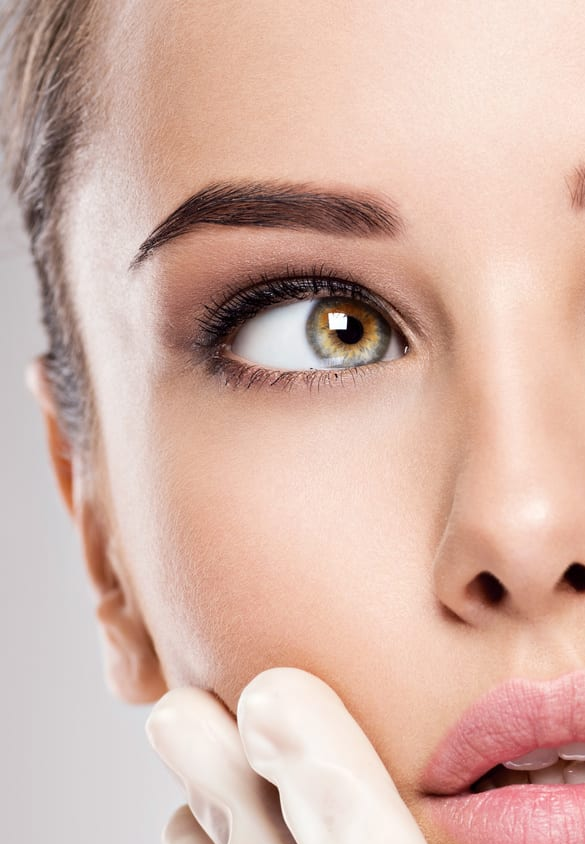
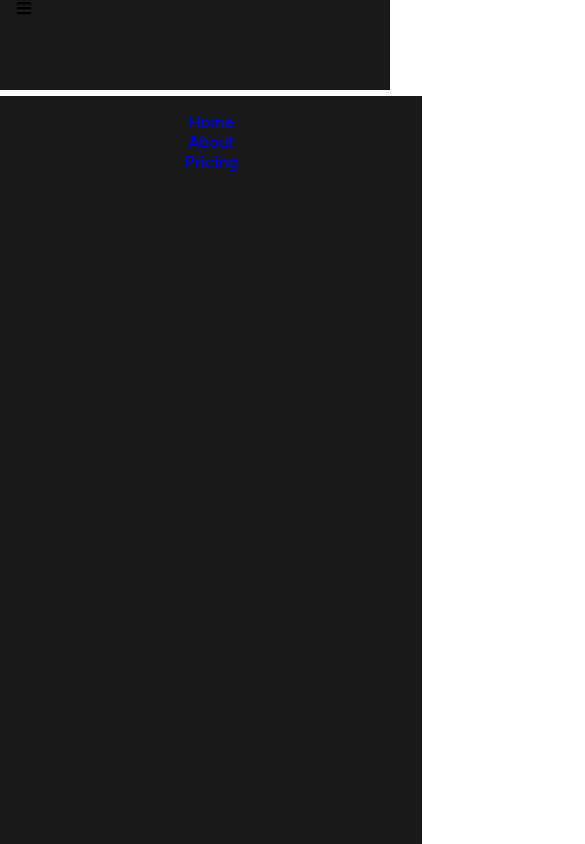
Before and after one commit to Laith1632/botox-react, a React (Create React App) app: page / in a window 390 px wide. Shown: the top 844 px of the page, 585 px wide, since content can reach past the window. Built offline with nearby package versions, Linux system fonts and the light colour scheme.

Commit message:
added styling to nav and hamburger

```diff
--- a/src/App.js
+++ b/src/App.js
@@ -5,8 +5,10 @@ import Navbar from './components/Navbar'
 function App() {
   return (
     <div >
-      <Navbar></Navbar>
-      heyy
+      <Navbar/>
+
+
+
     </div>
   );
 }
--- a/src/components/Navbar.css
+++ b/src/components/Navbar.css
@@ -0,0 +1,70 @@
+.header {
+    position: fixed;
+    height: 90px;
+    width: 100%;
+    top: 0;
+    left: 0;
+    z-index: 1;
+    transition: .3s ease-in;
+    overflow: hidden;
+}
+
+.header .navbar {
+    display: flex;
+    justify-content: space-between;
+    align-items: center;
+    max-width: 1240px;
+    margin: auto;
+    height: 100;
+    padding: 0 1rem;
+}
+
+.header .navbar img {
+    width: 250px;
+    height: auto;
+}
+
+.header .nav-menu {
+    padding: 1rem;
+    font-weight: 500;
+}
+
+.header .nav-item a:hover {
+    padding-bottom: 12px;
+    border-bottom: 3px solid var(--secondary-color)
+}
+
+.hamburger {
+    display: none;
+}
+
+@media screen and (max-width:940px){
+    .header{
+        max-width: 100%;
+        background-color:rgba(0,0,0,.9) ;
+    }
+
+    .header .navbar {
+        wax-width: 100%;
+    }
+
+    .hamburger{
+        display: block;
+    }
+
+    .nav-menu{
+        position: fixed;
+        left: 0;
+        top: 5rem;
+        flex-direction: column;
+        background-color: rgba(0,0,0,.9);
+        width: 100%;
+        height: 90vh;
+        z-index: 999;
+        text-align: center;
+        transition: .3s;
+    }
+
+
+
+}
--- a/src/components/Navbar.js
+++ b/src/components/Navbar.js
@@ -1,6 +1,6 @@
 import React from 'react'
 import {FaBars, FaTimes} from 'react-icons/fa'
-import logo from './images/logo.jpeg'
+// import logo from './images/logo.jpeg'
 import './Navbar.css'
 
 
@@ -9,9 +9,9 @@ const Navbar = () => {
   return (
     <div className='header'>
             <nav className='navbar'>
-                <a href='/' className='logo'>
+                {/* <a href='/' className='logo'>
                     <img src={logo} alt='logo'/>
-                </a>
+                </a> */}
                 <div classname='hamburger'>
                     <FaBars/>
                 </div>
--- a/src/index.css
+++ b/src/index.css
@@ -1,3 +1,11 @@
+:root {
+  --primary-color:#5bb462;
+  --primary-dark: #4f9c55;
+  --secondary-color: #ffea00;
+  --secondary-dark: #e3d002;
+  --overlay: rgb(0,0,0,.7);
+}
+
 body {
   margin: 0;
   font-family: -apple-system, BlinkMacSystemFont, 'Segoe UI', 'Roboto', 'Oxygen',
@@ -11,3 +19,32 @@ code {
   font-family: source-code-pro, Menlo, Monaco, Consolas, 'Courier New',
     monospace;
 }
+
+ul{
+  list-style: none;
+}
+
+a{
+  text-decoration: none;
+}
+
+.button{
+  padding: 17px 28px;
+  font-size: 1.2rem;
+  color: #fff;
+  font-weight: 600;
+  text-transform: uppercase;
+  background-color: var(--primary-color);
+  border: 1px solid var(--primary-color);
+  border-radius: 4px;
+  cursor: pointer;
+}
+
+.button:hover {
+  background: var(--primary-dark);
+  border: 1px solid var(--primary-dark);
+}
+
+.line{
+
+}
```
